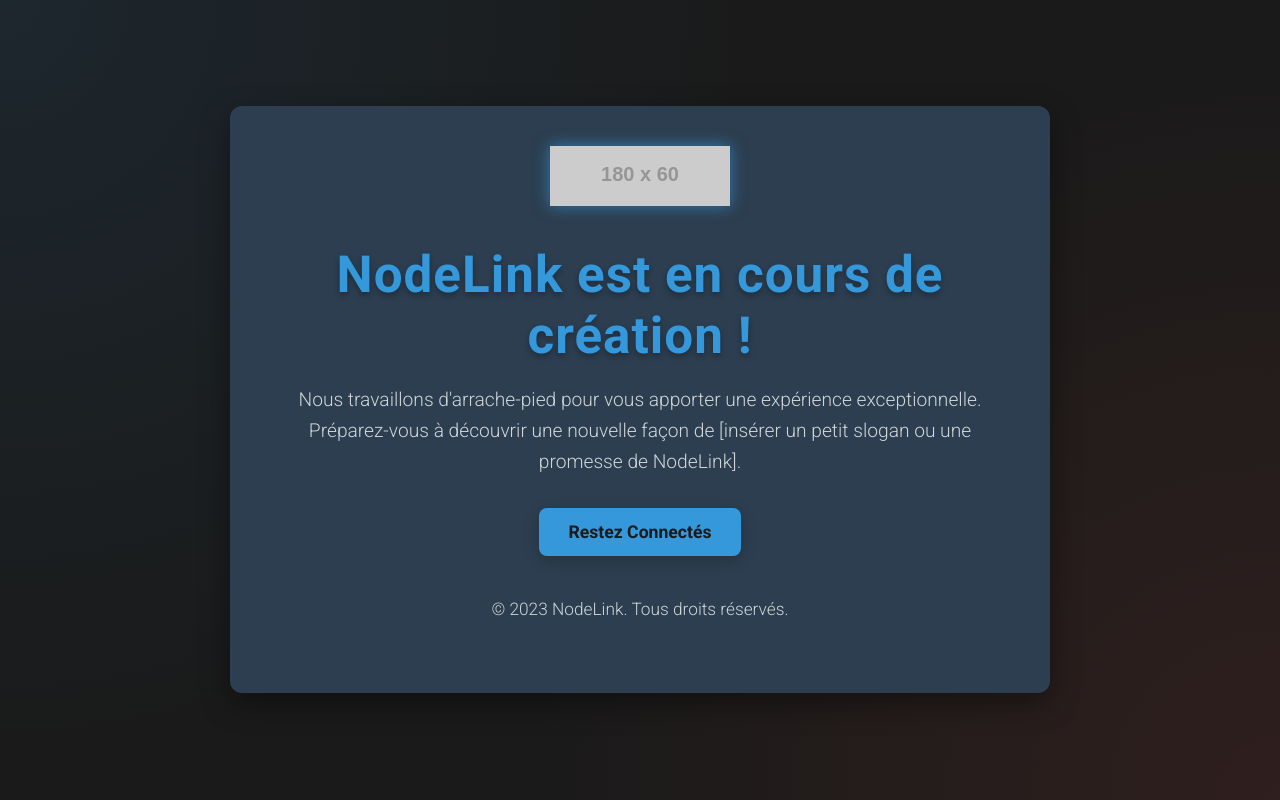
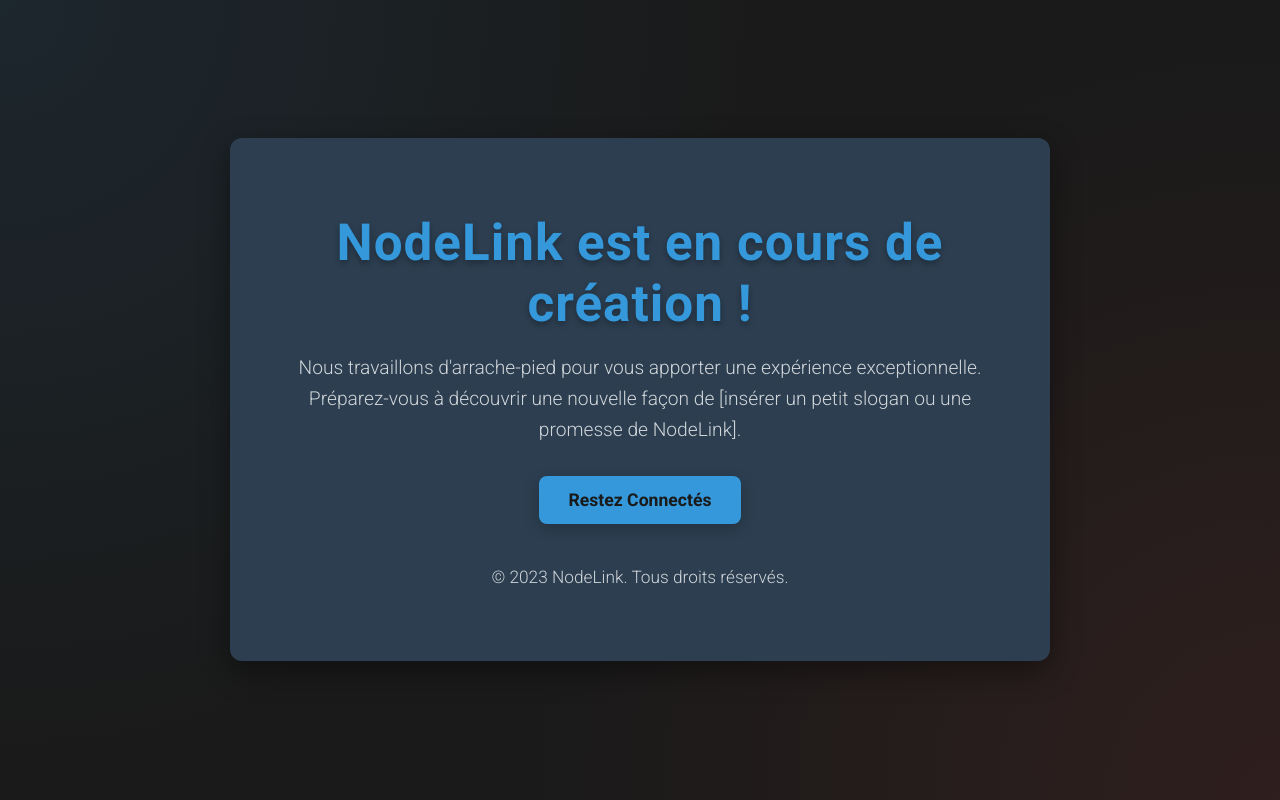
Before and after one commit to NodeLink-Project/nodelink-project.github.io, a plain HTML site: page index.html in a window 1280 px wide. Drawn offline with Linux system fonts and the light colour scheme; placeholder pictures from the web are drawn by us.

Commit message:
Update index.html

```diff
--- a/index.html
+++ b/index.html
@@ -138,7 +138,7 @@
 <body>
     <div class="container">
         <div class="logo">
-            <img src="https://via.placeholder.com/180x60?text=NodeLink+Logo" alt="NodeLink Logo">
+            <!-- <img src="https://via.placeholder.com/180x60?text=NodeLink+Logo" alt="NodeLink Logo"> -->
         </div>
         <h1>NodeLink est en cours de création !</h1>
         <p>Nous travaillons d'arrache-pied pour vous apporter une expérience exceptionnelle. <br> Préparez-vous à découvrir une nouvelle façon de [insérer un petit slogan ou une promesse de NodeLink].</p>
```
